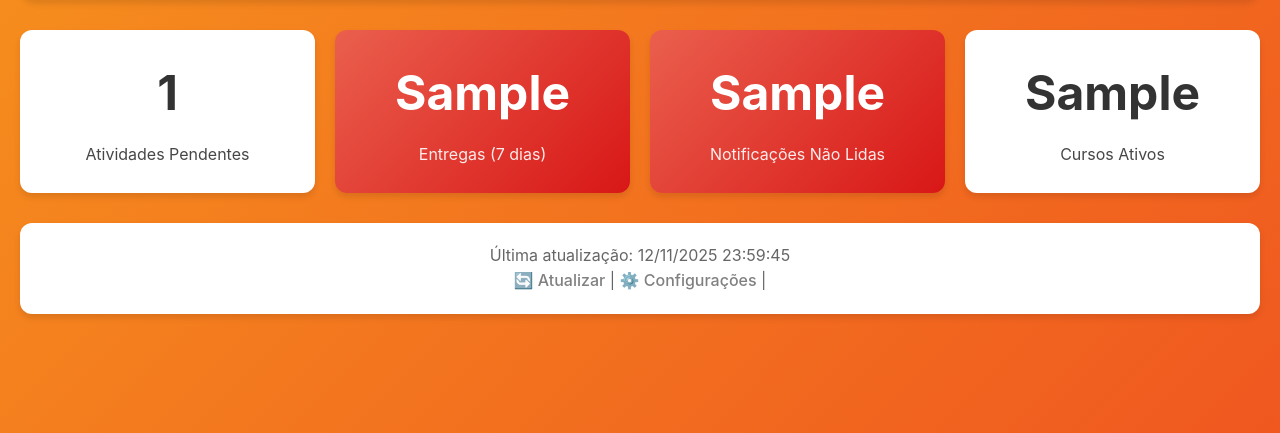
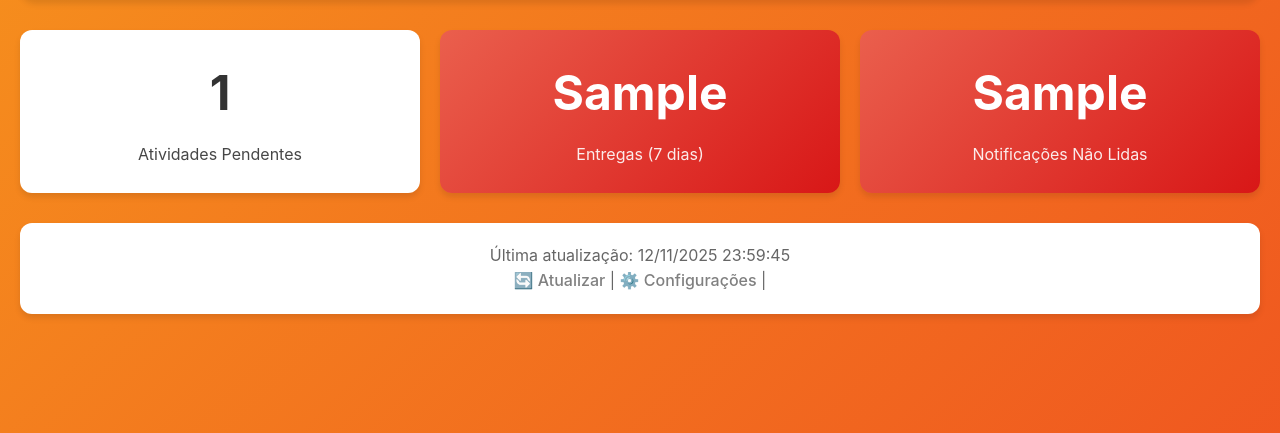
Before and after one commit to chicosbg/Tela-moodle-php, a PHP site: template src/views/stats-cards.php in a window 1280 px wide. Shown: the part 182-615 px from the top of the page. Run offline with PHP 8.4, Linux system fonts and the light colour scheme; the template is opened without the code that fills it: most values are stand-ins (such as "Sample title", 1, 10 or a date in 2020).

Commit message:
removendo cursos ativos

```diff
--- a/src/views/stats-cards.php
+++ b/src/views/stats-cards.php
@@ -12,8 +12,4 @@
         <div class="stat-number"><?php echo $notificacoes_nao_lidas; ?></div>
         <div class="stat-label">Notificações Não Lidas</div>
     </div>
-    <div class="stat-card">
-        <div class="stat-number"><?php echo $estatisticas['cursos_ativos']; ?></div>
-        <div class="stat-label">Cursos Ativos</div>
-    </div>
 </div>
```
